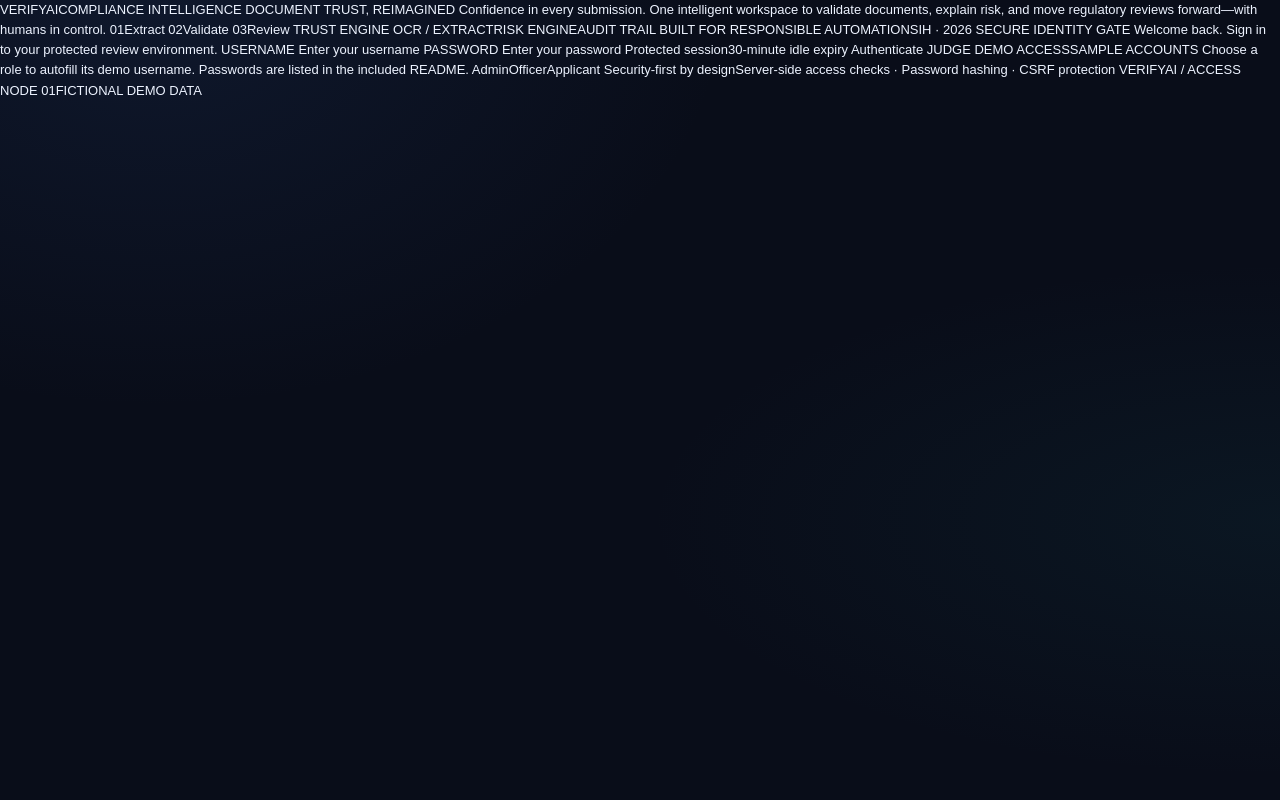
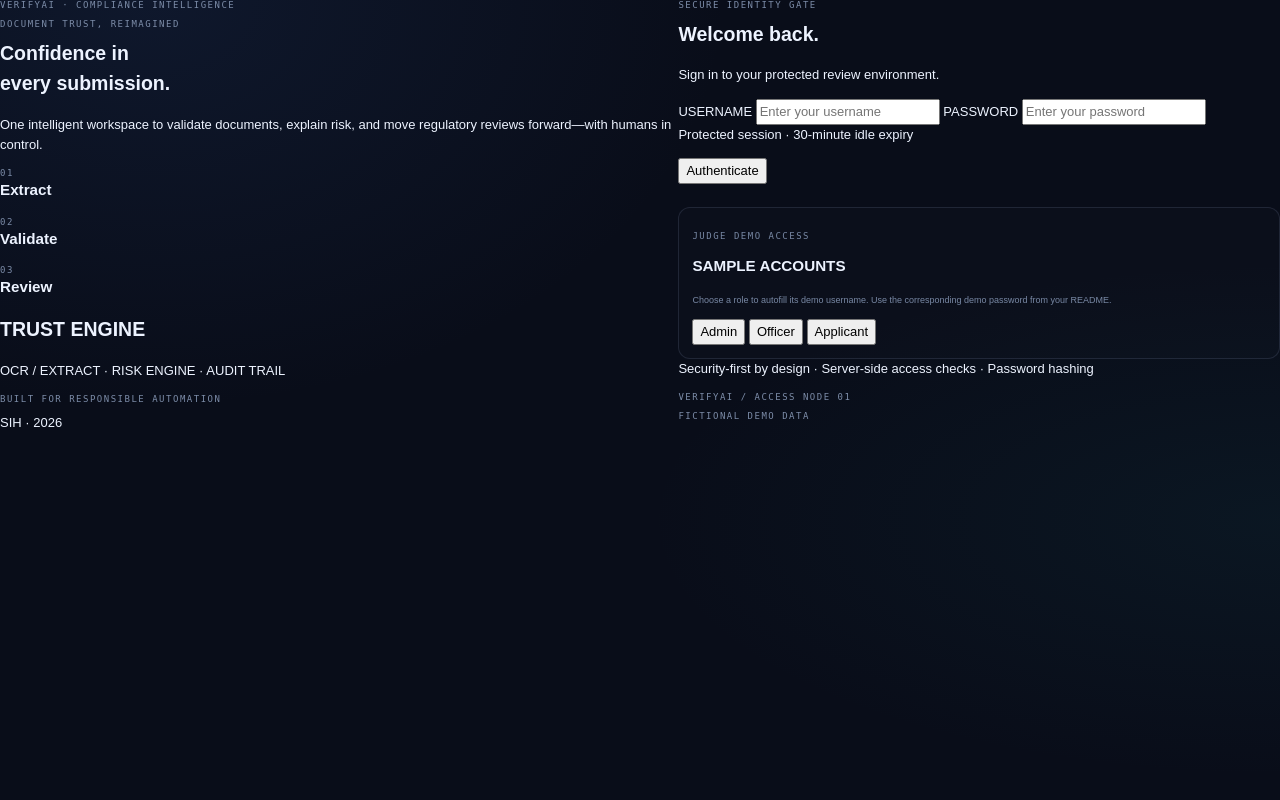
Before and after one commit to SaiPranavi-Kapa/VerifyAI-SIH26261-Prototype, a Flask app: page /login in a window 1280 px wide. Run offline with Flask 3, Linux system fonts and the light colour scheme.

Commit message:
Update login.html

```diff
--- a/templates/login.html
+++ b/templates/login.html
@@ -1,32 +1,98 @@
-{% extends "base.html" %} {% block title %}Secure access{% endblock %} {% block auth_content %}
-VERIFYAICOMPLIANCE INTELLIGENCE
-DOCUMENT TRUST, REIMAGINED
-Confidence in
-every submission.
-One intelligent workspace to validate documents, explain risk, and move regulatory reviews forward—with humans in control.
 
-01Extract
-02Validate
-03Review
-TRUST
-ENGINE
-OCR / EXTRACTRISK ENGINEAUDIT TRAIL
-BUILT FOR RESPONSIBLE AUTOMATIONSIH · 2026
-SECURE IDENTITY GATE
-Welcome back.
-Sign in to your protected review environment.
+{% extends "base.html" %}
 
-USERNAME
-Enter your username
-PASSWORD
-Enter your password
+{% block title %}Secure Access | VerifyAI{% endblock %}
 
-Protected session30-minute idle expiry
-Authenticate
-JUDGE DEMO ACCESSSAMPLE ACCOUNTS
-Choose a role to autofill its demo username. Passwords are listed in the included README.
+{% block auth_content %}
+<div class="login-layout">
 
-AdminOfficerApplicant
-Security-first by designServer-side access checks · Password hashing · CSRF protection
-VERIFYAI / ACCESS NODE 01FICTIONAL DEMO DATA
+    <section class="login-hero">
+        <p class="eyebrow">VERIFYAI · COMPLIANCE INTELLIGENCE</p>
+
+        <p class="eyebrow">DOCUMENT TRUST, REIMAGINED</p>
+        <h1>Confidence in<br>every submission.</h1>
+
+        <p>
+            One intelligent workspace to validate documents, explain risk,
+            and move regulatory reviews forward—with humans in control.
+        </p>
+
+        <div class="workflow-grid">
+            <article>
+                <span class="eyebrow">01</span>
+                <h3>Extract</h3>
+            </article>
+            <article>
+                <span class="eyebrow">02</span>
+                <h3>Validate</h3>
+            </article>
+            <article>
+                <span class="eyebrow">03</span>
+                <h3>Review</h3>
+            </article>
+        </div>
+
+        <div class="trust-card">
+            <h2>TRUST ENGINE</h2>
+            <p>OCR / EXTRACT · RISK ENGINE · AUDIT TRAIL</p>
+        </div>
+
+        <p class="eyebrow">BUILT FOR RESPONSIBLE AUTOMATION</p>
+        <p>SIH · 2026</p>
+    </section>
+
+    <section class="login-card">
+        <p class="eyebrow">SECURE IDENTITY GATE</p>
+        <h2>Welcome back.</h2>
+        <p>Sign in to your protected review environment.</p>
+
+        <form method="POST" action="{{ url_for('login') }}">
+            <label for="username">USERNAME</label>
+            <input
+                id="username"
+                name="username"
+                type="text"
+                placeholder="Enter your username"
+                autocomplete="username"
+                required
+            >
+
+            <label for="password">PASSWORD</label>
+            <input
+                id="password"
+                name="password"
+                type="password"
+                placeholder="Enter your password"
+                autocomplete="current-password"
+                required
+            >
+
+            <p class="helper-text">Protected session · 30-minute idle expiry</p>
+
+            <button class="button button-primary" type="submit">
+                Authenticate
+            </button>
+        </form>
+
+        <div class="demo-access">
+            <p class="eyebrow">JUDGE DEMO ACCESS</p>
+            <h3>SAMPLE ACCOUNTS</h3>
+            <p>Choose a role to autofill its demo username. Use the corresponding demo password from your README.</p>
+
+            <div class="role-buttons">
+                <button type="button" class="role-button" data-username="demo.admin">Admin</button>
+                <button type="button" class="role-button" data-username="demo.officer">Officer</button>
+                <button type="button" class="role-button" data-username="demo.applicant">Applicant</button>
+            </div>
+        </div>
+
+        <p class="helper-text">
+            Security-first by design · Server-side access checks · Password hashing
+        </p>
+
+        <p class="eyebrow">VERIFYAI / ACCESS NODE 01</p>
+        <p class="eyebrow">FICTIONAL DEMO DATA</p>
+    </section>
+
+</div>
 {% endblock %}
```
